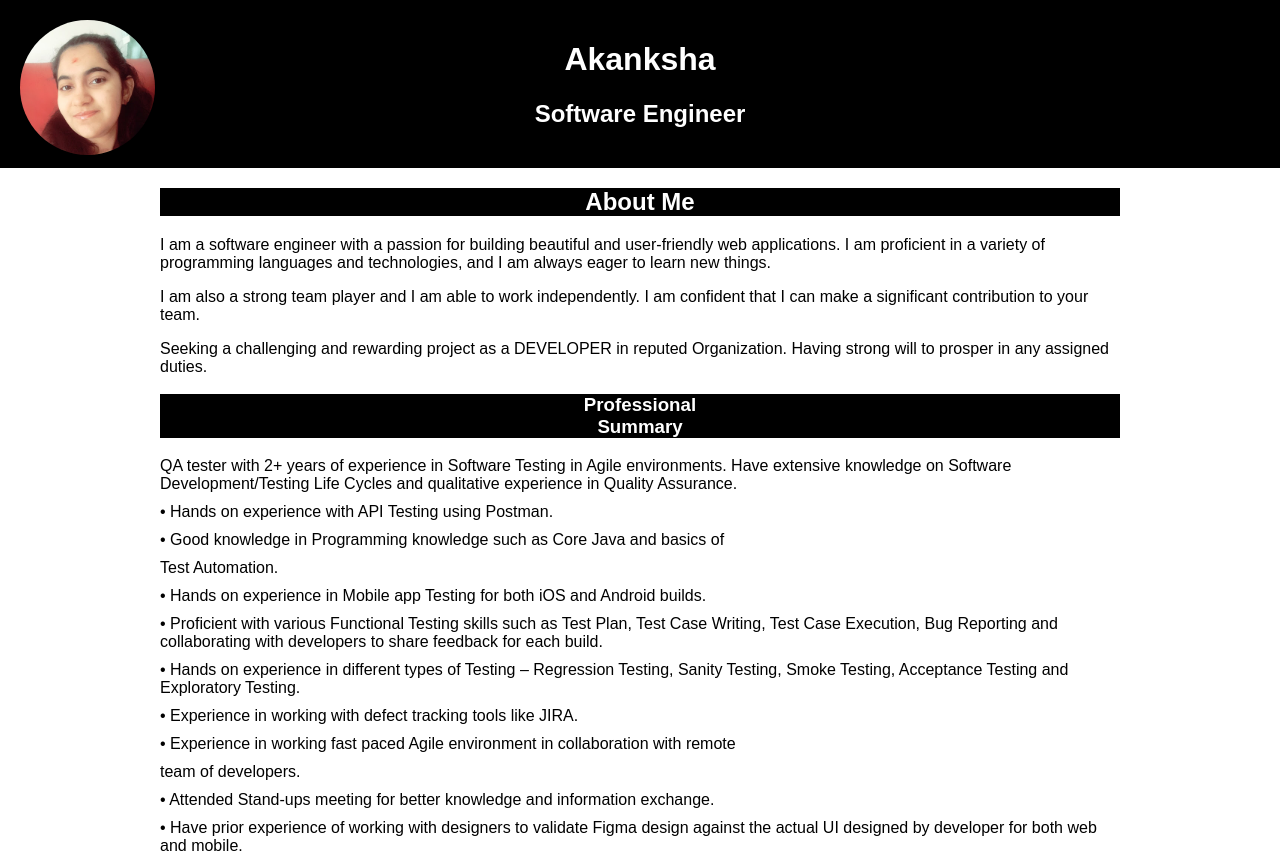
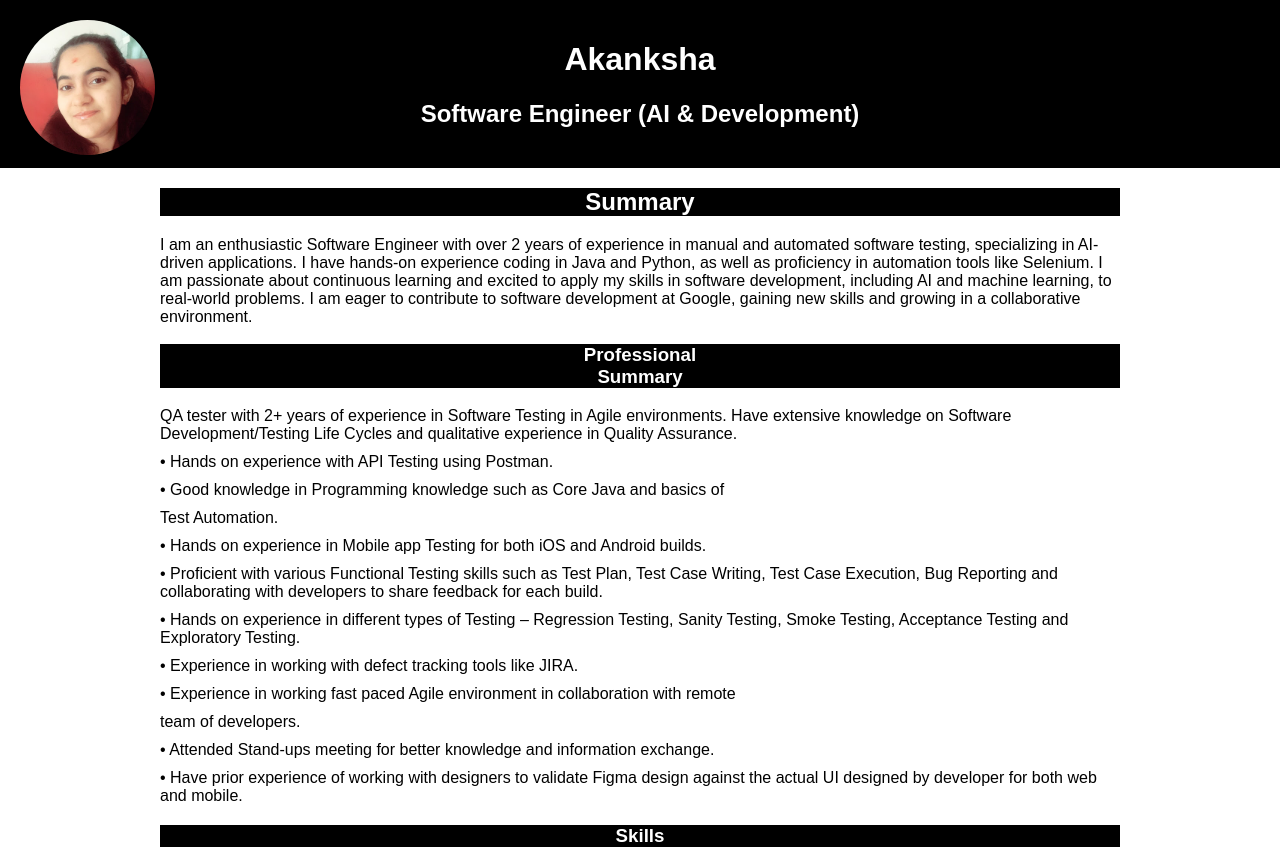
Before and after one commit to AKANKSHAGOWRI/Portfolio, a plain HTML site: page Portfolio/Index.html in a window 1280 px wide. Shown: the top 858 px of the page. Drawn offline with Linux system fonts and the light colour scheme.

Commit message:
Update Index.html

```diff
--- a/Portfolio/Index.html
+++ b/Portfolio/Index.html
@@ -93,16 +93,13 @@ button{
 <header>
     <img  id="details"src="images/unnamed.jpg">
 <h1>Akanksha</h1>
-<h2>Software Engineer</h2>
+<h2>Software Engineer (AI & Development)</h2>
 
 </header>
 <main bg="https://img.freepik.com/free-vector/hand-painted-watercolor-pastel-sky-background_23-2148902771.jpg?w=2000">
     <section>
-<h1>About Me</h1>
-<p>I am a software engineer with a passion for building beautiful and user-friendly web applications. I am proficient in a variety of programming languages and technologies, and I am always eager to learn new things.</p>
-<p>I am also a strong team player and I am able to work independently. I am confident that I can make a significant contribution to your team.</p>
-Seeking a challenging and rewarding project as a DEVELOPER in reputed Organization.
-Having strong will to prosper in any assigned duties.<section>
+<h1>Summary</h1>
+<p>I am an enthusiastic Software Engineer with over 2 years of experience in manual and automated software testing, specializing in AI-driven applications. I have hands-on experience coding in Java and Python, as well as proficiency in automation tools like Selenium. I am passionate about continuous learning and excited to apply my skills in software development, including AI and machine learning, to real-world problems. I am eager to contribute to software development at Google, gaining new skills and growing in a collaborative environment.<section>
     <h1 >
         Professional Summary
     </h1>
```
